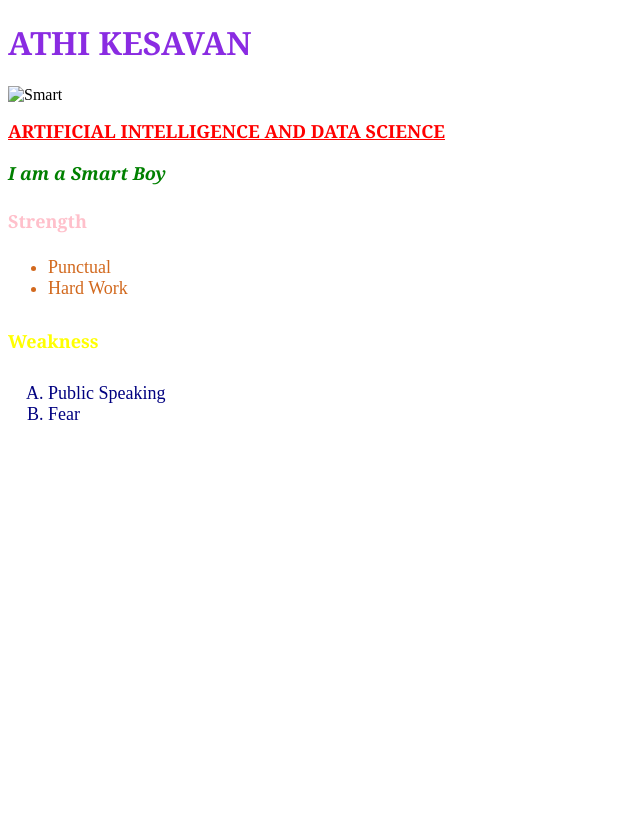
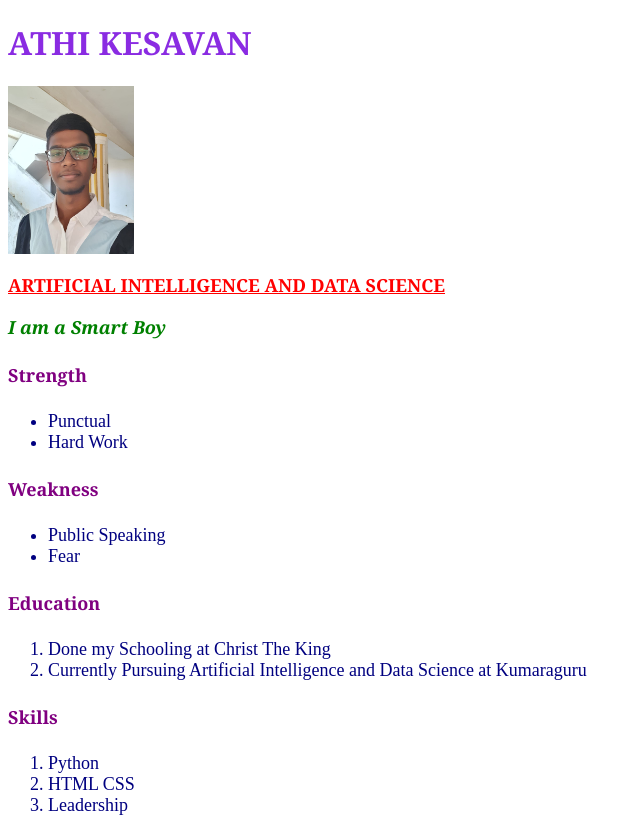
Before and after one commit to AthiKesavanRishi/ReactJS, a plain HTML site: page prac.html in a window 1280 px wide. Shown: the whole page, without its empty margins (0-643 px from the left). Before the commit the page ends 800 px from the top, so only its background shows below. Drawn offline with Linux system fonts and the light colour scheme.

Commit message:
portfolio

```diff
--- a/prac.html
+++ b/prac.html
@@ -6,10 +6,7 @@
     <title>BIO DATA</title>
     <style>
 
-
-
-
-        h1{
+       h1{
             color:blueviolet;
             font-family: Cambria, Cochin, Georgia, Times, 'Times New Roman', serif;
         }
@@ -27,16 +24,12 @@
         }
 
         h4{
-            color:pink;
+            color:purple;
             font-size: large;
             font-family: Cambria, Cochin, Georgia, Times, 'Times New Roman', serif;
         }
 
-        h5{
-            color:yellow;
-            font-size: large;
-            font-family: Cambria, Cochin, Georgia, Times, 'Times New Roman', serif;
-        }
+
 
         ol{
             color:navy;
@@ -45,19 +38,22 @@
         }
 
         ul{
-            color:chocolate;
+            color:navy;
             font-size: large;
             font-family: 'Times New Roman', Times, serif;
         }
-
-
+        img{
+            height : 10%;
+            width: 10%;
+        }
 
 
     </style>
 </head>
+
 <body>
     <h1><b>ATHI KESAVAN</b></h1>
-    <img src="C:\Users\athik\Pictures\Saved Pictures\WhatsApp Image 2022-12-21 at 09.04.47.jpg" alt="Smart" />
+    <img src="./WhatsApp Image 2022-12-21 at 09.04.47.jpg" alt="Smart" />
     <h2><u>ARTIFICIAL INTELLIGENCE AND DATA SCIENCE</u></h2>
     <h3><i>I am a Smart Boy</i></h3>
     <h4><b>Strength</b></h4>
@@ -65,12 +61,23 @@
         <li>Punctual</li>
         <li>Hard Work</li>
     </ul>
-    <h5><b>Weakness</b></h5>
-    <ol type="A">
+    <h4><b>Weakness</b></h4>
+    <ul>
         <li>Public Speaking</li>
         <li>Fear</li>
+    </ul>
+    <h4><b>Education</b></h4>
+    <ol type="1">
+        <li>Done my Schooling at Christ The King</li>
+        <li>Currently Pursuing Artificial Intelligence and Data Science at Kumaraguru</li>
+    </ol>
+    <h4><b>Skills</b></h4>
+    <ol type="1">
+        <li>Python</li>
+        <li>HTML CSS</li>
+        <li>Leadership</li>
     </ol>
 
+</body>
 
-</body>
 </html>
```
Also changed, not shown: WhatsApp Image 2022-12-21 at 09.04.47.jpg (added).
